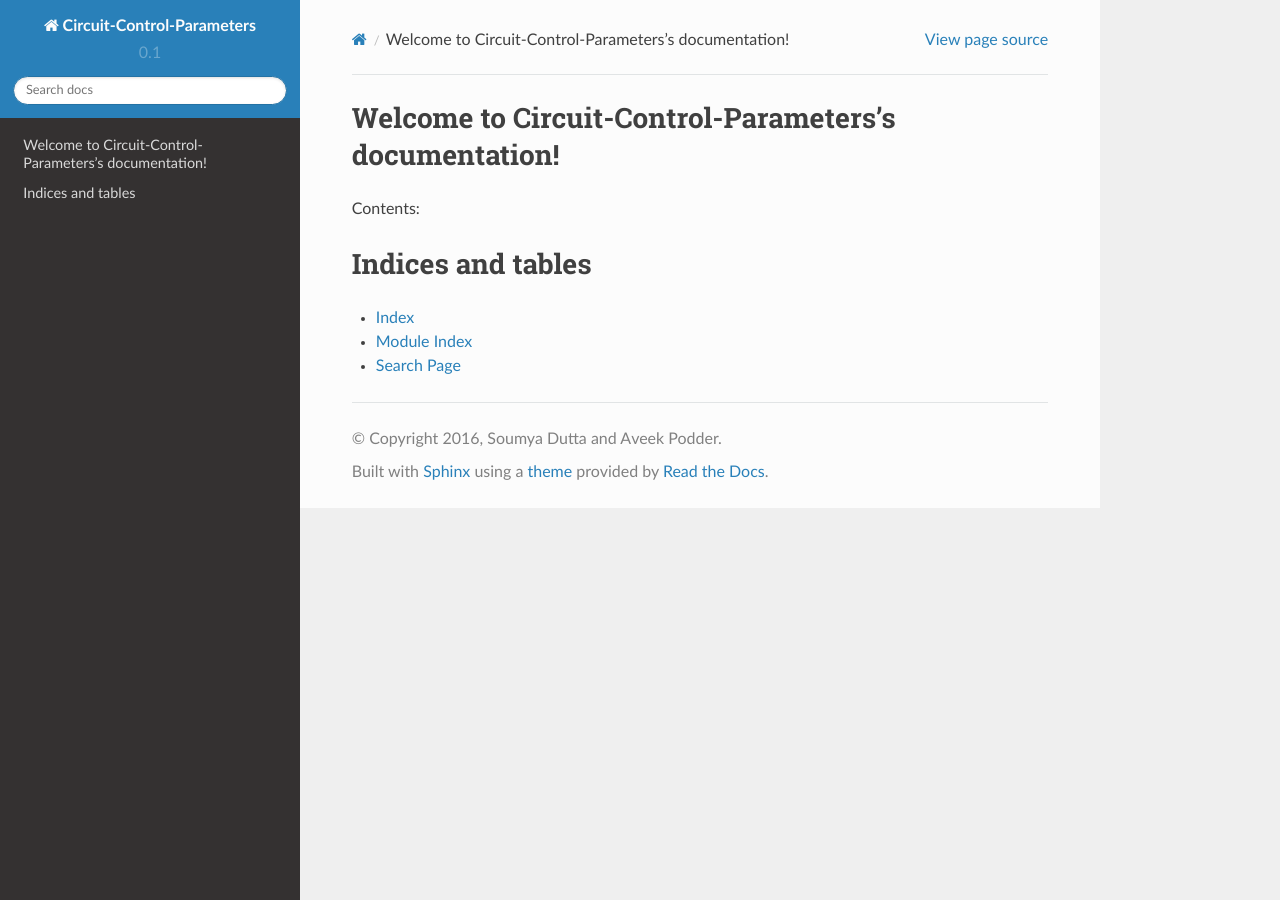
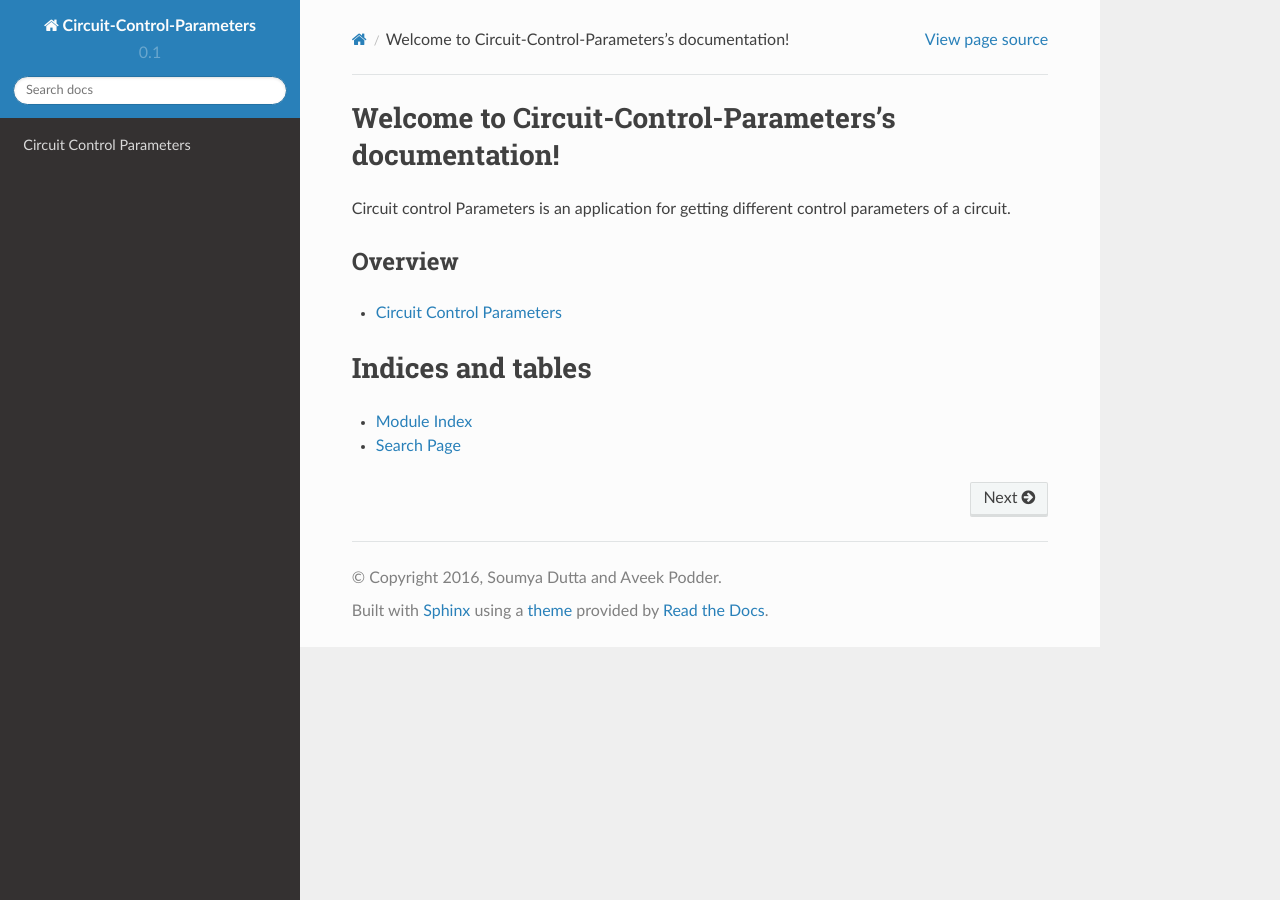
Before and after one commit to Soumya-dutta/SDES2016, a Sphinx documentation site: the page built from docs/index.rst, in a window 1280 px wide. Built offline with Sphinx 7.4.7 and the Read the Docs theme 2.0.0, drawn with Linux system fonts in a browser that asks for light colours.

Commit message:
For better documentation

```diff
--- a/docs/index.rst
+++ b/docs/index.rst
@@ -6,16 +6,20 @@
 Welcome to Circuit-Control-Parameters's documentation!
 ======================================================
 
-Contents:
+Circuit control Parameters is an application for getting different control parameters of a circuit.
+
+Overview
+--------
 
 .. toctree::
    :maxdepth: 2
+
+   overview.rst
 
 
 
 Indices and tables
 ==================
 
-* :ref:`genindex`
 * :ref:`modindex`
 * :ref:`search`
```
Also changed, not shown: docs/overview.rst (added, +9 -0 lines).
